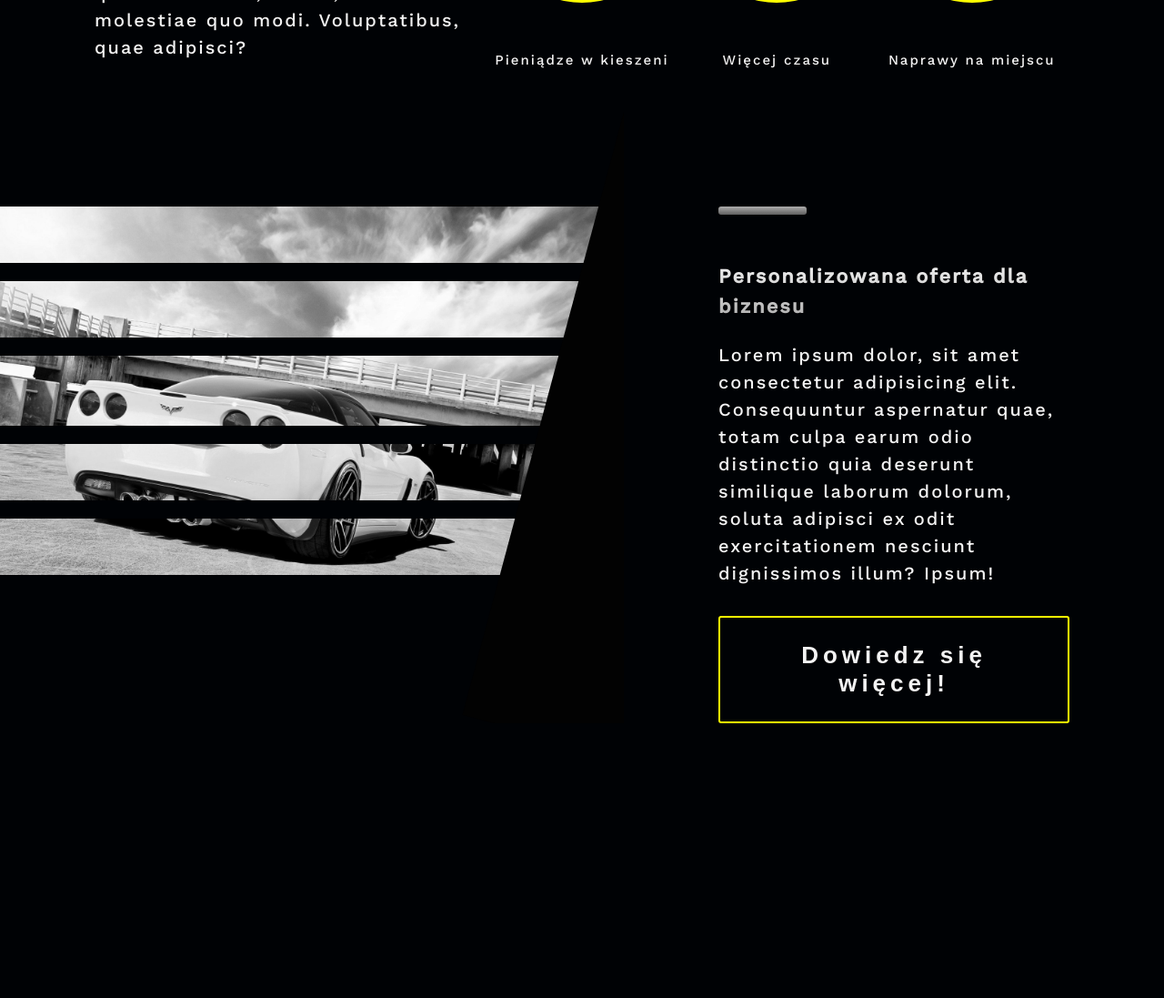
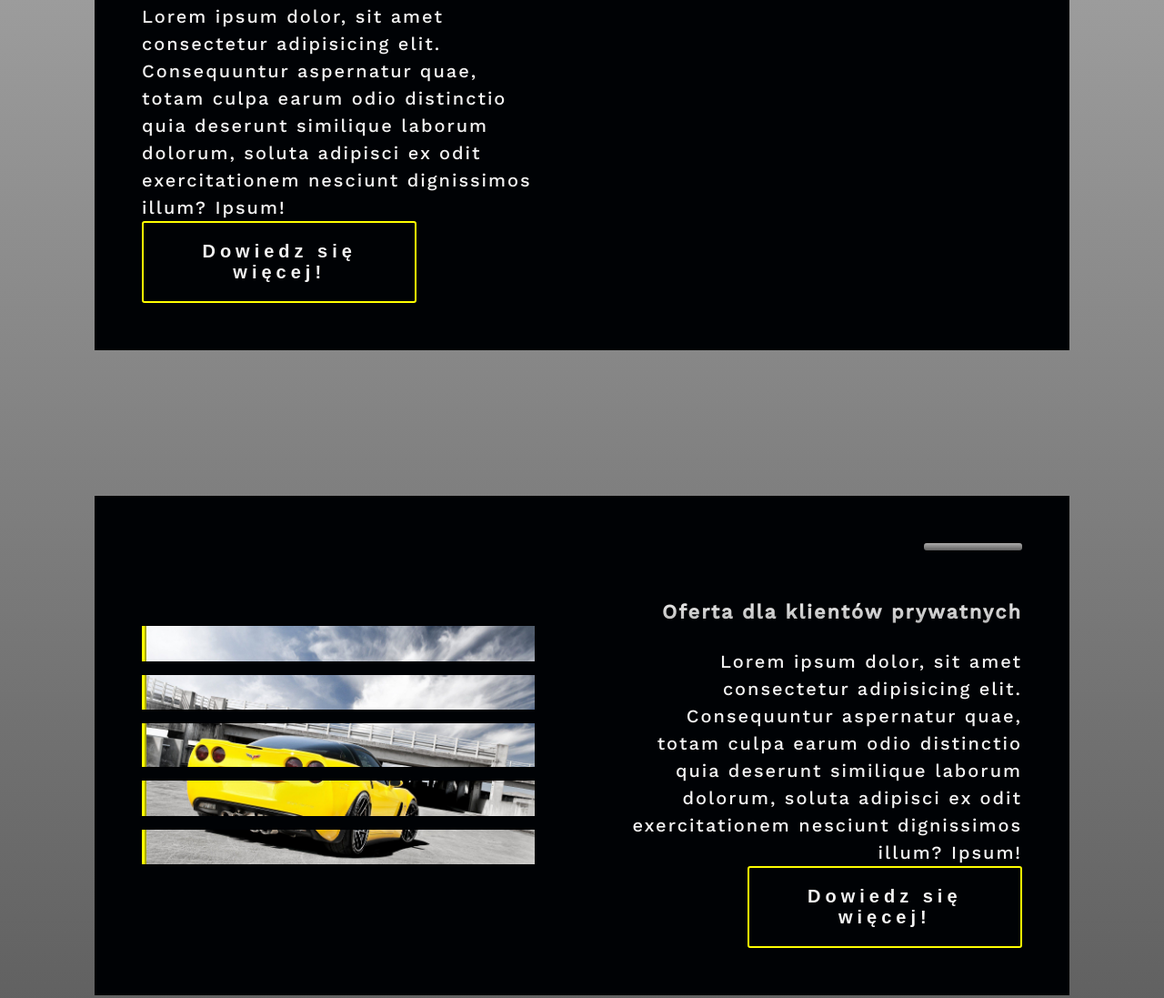
Before and after one commit to raf-silenthunter/SpeedUp-Company, a website: page index.html in a window 1280 px wide. Shown: the part 2780-3877 px from the top of the page at 91% size. Drawn offline with nearby package versions, Linux system fonts and the light colour scheme.

Commit message:
add new clients section to index.html and style.css

```diff
--- a/index.html
+++ b/index.html
@@ -18,7 +18,7 @@
     <link rel="stylesheet" href="style.css">
 
 </head>
-
+<!-- IN EVERY SECTION SHOULD BE A HEADER!!! - FIX THIS  -->
 <body>
     <nav class="main_nav">
         <div class="brandlogo gradient_txt">!SpeedUp</div>
@@ -111,7 +111,46 @@
                         </div>
                     </div>
             </section>
-            <!-- BUSINESS OFFER SECTION  -->
+
+            <!-- CLIENTS SECION  -->
+
+            <section class="clients_wrap clients_master gradient_bgcolor">
+                <section class="biz_wrap clients_bgc">
+                            <div class="biz_info">
+                                    <span class="extra_border gradient_bgcolor"></span>
+                                    <h3 class="gradient_txt">Personalizowana oferta dla biznesu</h3>
+                                    <p class="speedup_txt">Lorem ipsum dolor, sit amet consectetur adipisicing elit.
+                                        Consequuntur aspernatur quae, totam culpa earum odio distinctio quia deserunt similique laborum dolorum,
+                                        soluta adipisci ex odit exercitationem nesciunt dignissimos illum? Ipsum!</p>
+                                <button class="action_btn biz_btn_width">Dowiedz się więcej!</button>
+                            </div>
+                            <div class="biz_options">
+                                <div class="option full"></div>
+                                <div class="option medium"></div>
+                                <div class="option basic"></div>
+                            </div>
+                </section>
+                <section class="priv_wrap clients_bgc">
+                    <div class="priv_imgs imgs_info">
+                        <img src="images/biz-img-1.png" alt="" class="priv_img">
+                        <img src="images/biz-img-2.png" alt="" class="priv_img">
+                        <img src="images/biz-img-3.png" alt="" class="priv_img">
+                        <img src="images/biz-img-4.png" alt="" class="priv_img">
+                        <img src="images/biz-img-5.png" alt="" class="priv_img">
+                    </div>
+                    <div class="priv_info">
+                            <span class="extra_border gradient_bgcolor"></span>
+                            <h3 class="gradient_txt">Oferta dla klientów prywatnych</h3>
+                            <p class="speedup_txt">Lorem ipsum dolor, sit amet consectetur adipisicing elit.
+                            Consequuntur aspernatur quae, totam culpa earum odio distinctio quia deserunt similique laborum dolorum,
+                            soluta adipisci ex odit exercitationem nesciunt dignissimos illum? Ipsum!</p>
+                        <button class="action_btn biz_btn_width">Dowiedz się więcej!</button>
+                    </div>
+                </section>
+            </section>
+
+
+            <!-- ASSETS STYLE  -->
             <section class="business">
                 <div class="biz_assets_wrap">
                     <div class="assets_content">
--- a/style.css
+++ b/style.css
@@ -526,10 +526,6 @@ section.numbers:after {
   border-radius: 3px;
 }
 
-.full_wid {
-  width: 100%;
-}
-
 .values_left_col,
 .values_right_col {
   width: 50%;
@@ -545,6 +541,71 @@ section.numbers:after {
 }
 
 /* CZY DA SIĘ JAKOŚ ZOPTYMALIZOWAĆ FLEXBOX W TEJ SEKCJI???  */
+
+/* CLIENTS STYLE  */
+
+.clients_wrap {
+  width: 100%;
+  height: 180vh;
+  display: flex;
+  flex-direction: column;
+  justify-content: space-between;
+  gap: 20vh;
+}
+
+.clients_wrap>* {
+  height: 90vh;
+}
+
+.clients_master {
+  padding: 4em;
+}
+
+.clients_bgc {
+  background-color: #000205;
+}
+
+.biz_wrap,
+.priv_wrap {
+  display: flex;
+  justify-content: space-between;
+
+}
+
+.biz_wrap>*,
+.priv_wrap>* {
+  width: 50%;
+  padding: 2em;
+}
+
+.biz_info,
+.priv_info {
+  display: flex;
+  flex-direction: column;
+  justify-content: space-between;
+}
+
+.priv_info {
+  align-items: flex-end;
+  text-align: right;
+}
+
+.priv_imgs {
+  width: 50%;
+  display: flex;
+  flex-direction: column;
+  justify-content: center;
+  gap: 15px;
+}
+
+.biz_btn_width {
+  width: 70%;
+  font-size: 20px;
+}
+
+.priv_img {
+  border-left: 5px ridge yellow;
+}
 
 /* BUSINESS STYLE  */
 
@@ -579,17 +640,7 @@ section.numbers:after {
   filter: grayscale(1);
 }
 
-.biz_imgs::after {
-  content: "";
-  position: absolute;
-  top: 0;
-  right: 0;
-  width: 100%;
-  height: 100%;
-  background-color: #000205;
-  transform-origin: top right;
-  transform: rotate(-75deg);
-}
+
 
 .biz_offer {
   height: 100%;
```
